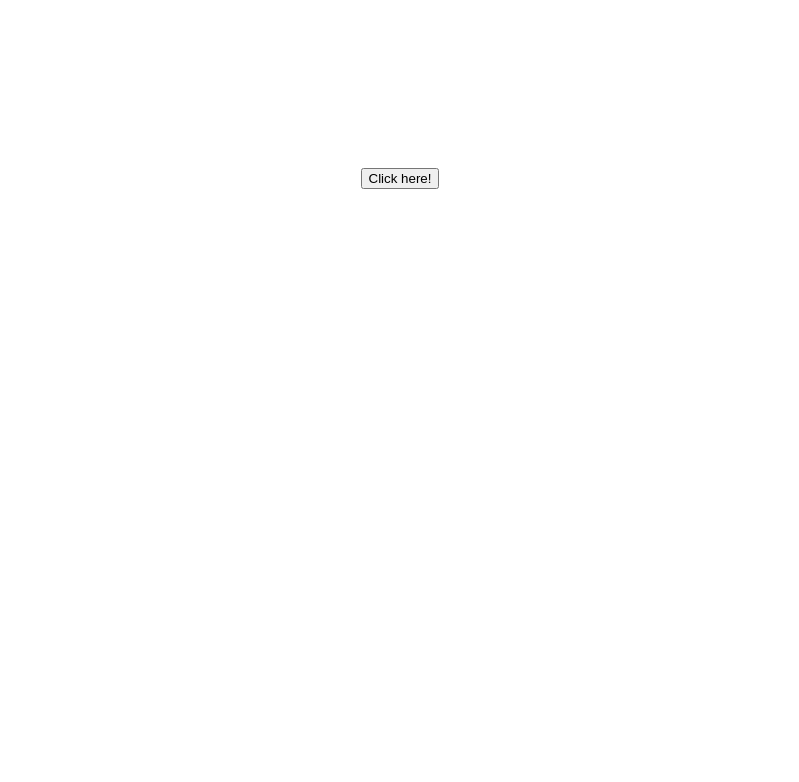
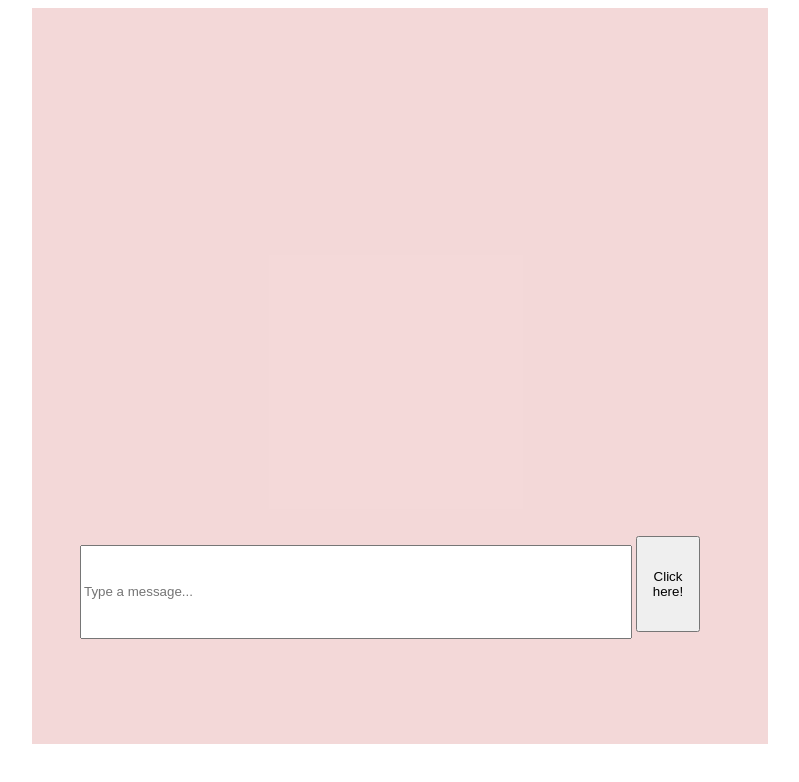
Before and after one commit to marcusanthonylorenzo/open-ai-chatbot, a website built with webpack: page src/index.html in a window 1280 px wide. Shown: the whole page, without its empty margins (240-1039 px from the left). Built offline with nearby package versions, Linux system fonts and the light colour scheme.

Commit message:
add styling, alignment

```diff
--- a/src/css/styles.css
+++ b/src/css/styles.css
@@ -1,13 +1,53 @@
+.body {
+  background-color: rgba(5, 5, 5, 0.5);
+}
+
 .container {
   display: flex;
   flex-direction: column;
-  width: 80vw;
-  height: 100vh;
+  width: 50vw;
+  height: 80vh;
   margin: auto;
+  padding: 3rem;
+  align-items: right;
+  justify-content: flex-end;
+  background-color: rgba(241, 207, 207, 0.8);
+}
+
+.display, .output{
+  width: 100%;
+}
+
+.chatBubble-right {
+  display: flex;
+  justify-content: flex-end;
+  width: 100%;
+}
+
+.chatbox {
+  display: flex;
+  flex-direction: row;
+  justify-content: flex-end;
+  width: 50vw;
+  height: 10rem;
+}
+
+.form-wrapper {
+  width: 100%;
+}
+
+.form-control {
+  height: 100%;
+  width: 100%;
   align-items: center;
 }
 
-.inner-header {
-  width: 100vw;
-  height: 20vh;
+#formInput {
+  height: 55%;
+  width: 85%;
 }
+
+#submitBtn {
+  height: 60%;
+  width: 10%;
+}
--- a/src/index.html
+++ b/src/index.html
@@ -5,15 +5,17 @@
 </head>
 <body>
   <div class="container">
-    <section class="inner-header"></section>
-    <div class="form-wrapper">
-      <form id="form">
-        <button type="submit" id="submitBtn">Click here!</button>
-      </form>
-    </div>
     <div class="display">
       <div class="output"></div>
     </div>
+    <section class="chatbox">
+      <div class="form-wrapper">
+        <form class="form-control">
+          <input type="text" id="formInput" placeholder="Type a message...">
+          <button type="submit" id="submitBtn">Click here!</button>
+        </form>
+      </div>
+    </section>
   </div>
 </body>
 </html>
--- a/src/index.js
+++ b/src/index.js
@@ -4,6 +4,7 @@ import {postInputToOpenAI} from "./../src/js/apiData.js";
 function dataWrapper() {
 
   //user input storage for POST requests.
+  // let userName = document.getElementById("userName").value;
   let userInput = {
     prompt: "Write a poem about a dog wearing skis", //document.getElementById("textInput").value;
     temperature: 0.5,
@@ -21,29 +22,35 @@ function dataWrapper() {
         const returnedDataText = returnedData.choices[0].text;
         responseArray.push(returnedDataText);
         console.log(responseArray);
-        prependToPage(returnedDataText);
+        prependToPage(returnedDataText, "right");
       });
   };
 
   const submitButton = document.getElementById("submitBtn");
   submitButton.addEventListener("click", (event) =>{
     event.preventDefault();
-    submitEvent(userInput);
+    prependToPage(userInput.prompt, "left");
+    //Add "...AI is typing text?"
+    setTimeout(submitEvent(userInput), 900);
   });
 
 
-  /* UI */
+  /* MAIN UI */
   let postID = 0;
-  const prependToPage = (textToPrepend) => {
+  const prependToPage = (textToPrepend, side) => {
     //General selectors
     const output = document.querySelector(".output");
     const chatBubbleDiv = document.createElement("div");
     let newPostID = postID ++;
     let postIndex = responseArray.length - 1;
 
+    //Time
+    const timestamp = new Date().toLocaleTimeString();
+
     //create new div for each new post, attach ID to length.
-    chatBubbleDiv.classList.add(`chatBubble`);
+    chatBubbleDiv.classList.add(`chatBubble-${side}`);
     chatBubbleDiv.setAttribute(`id`, `post${newPostID}`);
+    chatBubbleDiv.style.justifyContent = side;
     output.appendChild(chatBubbleDiv);
 
     // for each new post, add a delete button
@@ -62,9 +69,10 @@ function dataWrapper() {
     const p = document.createElement("p");
     const length = document.createElement("p");
     p.textContent = textToPrepend;
-    length.textContent =  `Message ID: ${newPostID}`;
+    length.textContent =  `Message ID: ${newPostID}    Sent at ${timestamp}`;
     chatBubbleDiv.prepend(p);
     p.appendChild(length);
+
   };
 
   // const clearAll = () =>{
```
